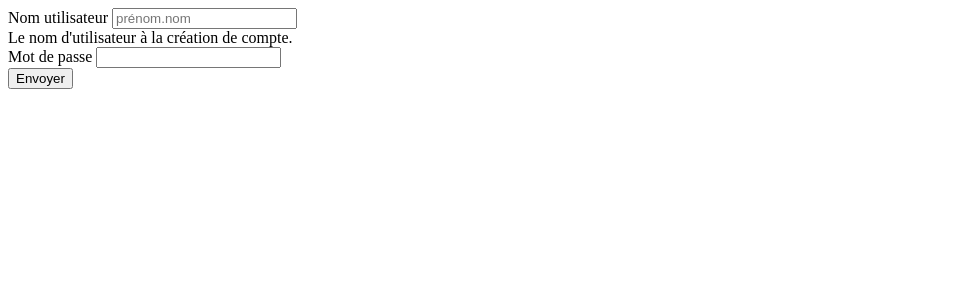
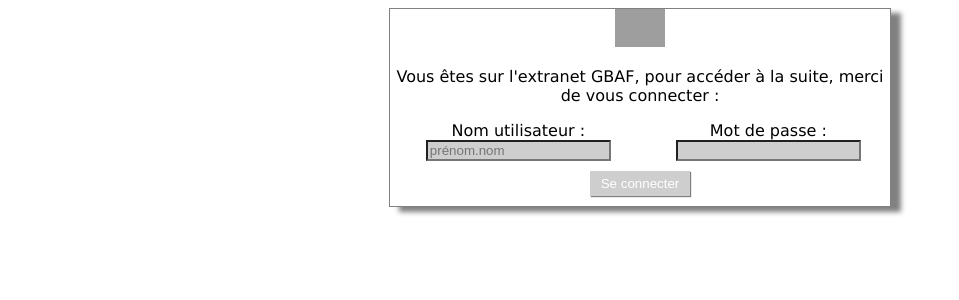
Before and after one commit to Cindie1908/gbafExtranet, a PHP site: page / in a window 1280 px wide. Shown: the top 300 px of the page, without its empty margins (0-959 px from the left). Run offline with PHP 8.4, Linux system fonts and the light colour scheme; data that the repository does not hold is empty; grey boxes are pictures that could not be loaded.

Commit message:
mise en place de la page de connexion

```diff
--- a/index.php
+++ b/index.php
@@ -1,3 +1,11 @@
+<!DOCTYPE html>
+    <html>
+    <head>
+        <meta charset="UTF-8">
+        <title>GBAF Extranet</title>
+        <link rel="stylesheet" href="styles.css" type="text/css" >
+    </head>
+
 <?php
 try
 {
@@ -43,36 +51,33 @@ if (isset($_POST['username']) &&  isset($_POST['password'])) {
    Si utilisateur/trice est non identifié(e), on affiche le formulaire
 -->
 <?php if(!isset($loggedUser)): ?>
-<form action="index.php" method="post">
+<form class="formulaire-de-connexion" action="index.php" method="post">
     <!-- si message d'erreur on l'affiche -->
     <?php if(isset($errorMessage)) : ?>
         <div class="alert alert-danger" role="alert">
             <?php echo $errorMessage; ?>
         </div>
     <?php endif; ?>
-    <div class="mb-3">
-        <label for="username" class="form-label">Nom utilisateur</label>
-        <input type="htmlspecialchars" class="form-control" id="username" name="username" aria-describedby="username-help" placeholder="prénom.nom">
-        <div id="username-help" class="form-text">Le nom d'utilisateur à la création de compte.</div>
+    <img class="logo-header" alt="logo GRBF" src="https://zupimages.net/up/22/18/baeh.png")>
+    <p>Vous êtes sur l'extranet GBAF, pour accéder à la suite, merci de vous connecter :</p>
+    <div class="page-connex">
+        <div class="mb">
+            <label for="username" class="form-label">Nom utilisateur :</label>
+            <input type="htmlspecialchars" class="form-control" id="username" name="username" aria-describedby="username-help" placeholder="prénom.nom">
+        </div>
+        <div class="mb">
+            <label for="password" class="form-label">Mot de passe :</label>
+            <input type="password" class="form-control" id="password" name="password">
+        </div>
     </div>
-    <div class="mb-3">
-        <label for="password" class="form-label">Mot de passe</label>
-        <input type="password" class="form-control" id="password" name="password">
-    </div>
-    <button type="submit" class="btn btn-primary">Envoyer</button>
+    <button class="seconnecter" type="submit" class="btn btn-primary">Se connecter</button>
 </form>
 <!--
     Si utilisateur/trice bien connectée on affiche un message de succès
 -->
 <?php else: ?>
 
-    <!DOCTYPE html>
-    <html>
-    <head>
-        <meta charset="UTF-8">
-        <title>GBAF Extranet</title>
-        <link rel="stylesheet" href="styles.css" type="text/css" >
-    </head>
+
     <body class="corpsite">
         <div class="container">
 
--- a/styles.css
+++ b/styles.css
@@ -32,6 +32,32 @@
     font-family: Verdana;
 }
 
+.formulaire-de-connexion{
+    font-family: Verdana;
+    width:500px;
+    text-align:center;
+    border:solid 1px grey;
+    box-shadow:10px 5px 5px grey;
+    margin:auto;
+}
+
+.page-connex{
+    display:flex;
+}
+.seconnecter{
+    background: #CECECE;
+    margin:10px;
+    border:grey;
+    color:white;
+    box-shadow:1px 1px 1px grey;
+    height:25px;
+    width:100px;
+}
+
+.form-control{
+    background-color:#CECECE !important;
+}
+
 .lirelasuite{
     width:100px;
     margin-left: auto;
```
